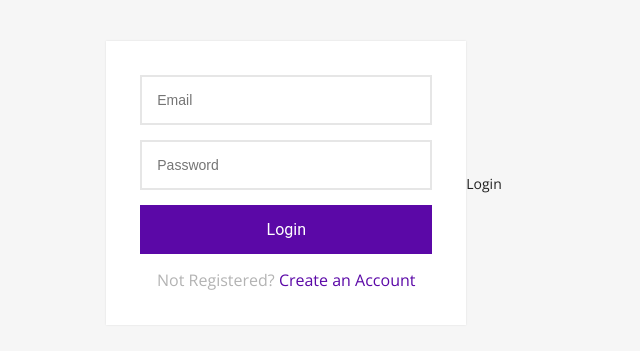
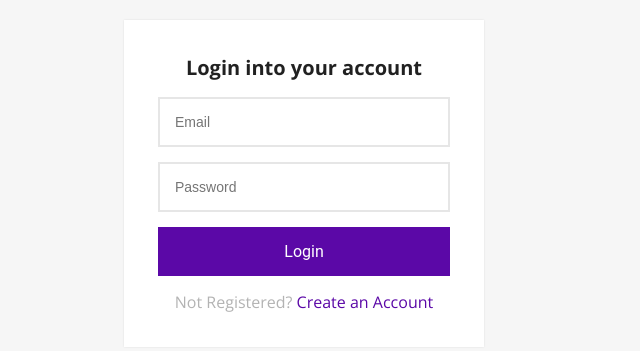
Before and after one commit to serkankisacik/laravel-react, a React (Vite) app in the folder react/: page /login in a window 1280 px wide. Shown: the part 249-600 px from the top of the page, without its empty margins (336-976 px from the left). Built offline with nearby package versions, Linux system fonts and the light colour scheme.

Commit message:
login sayfası

```diff
--- a/react/src/views/Login.jsx
+++ b/react/src/views/Login.jsx
@@ -8,6 +8,7 @@ export default function Login() {
         <div className="login-signup-form animated fadeInDown">
             <div className="form">
                 <form onSubmit={onSubmit}>
+                    <h1 className="title">Login into your account</h1>
                     <input type={"email"} placeholder="Email"/>
                     <input type={"password"} placeholder="Password"/>
                     <button className="btn btn-block">Login</button>
@@ -16,7 +17,6 @@ export default function Login() {
                     </p>
                 </form>
             </div>
-            Login
         </div>
     )
 }
```
